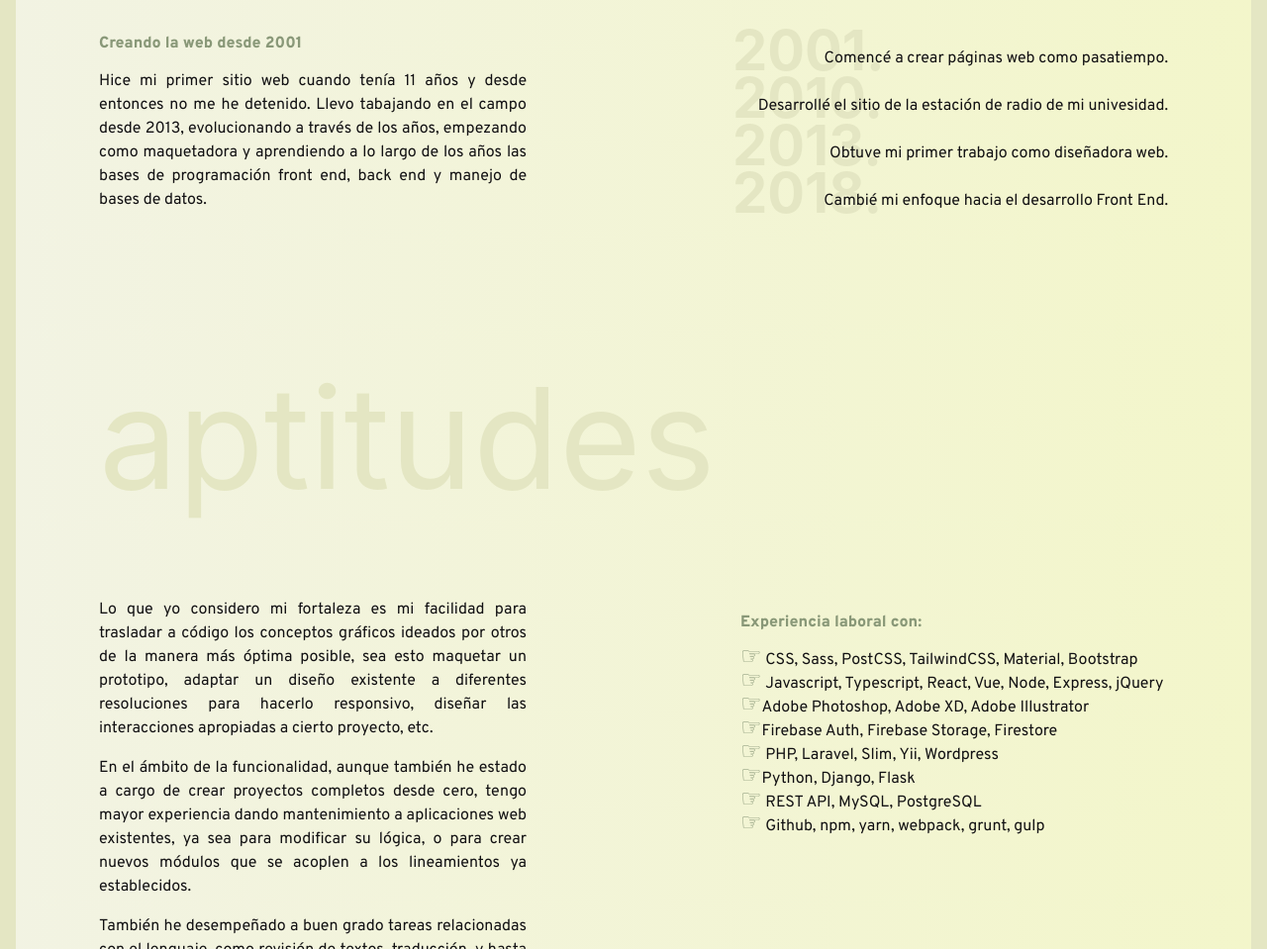
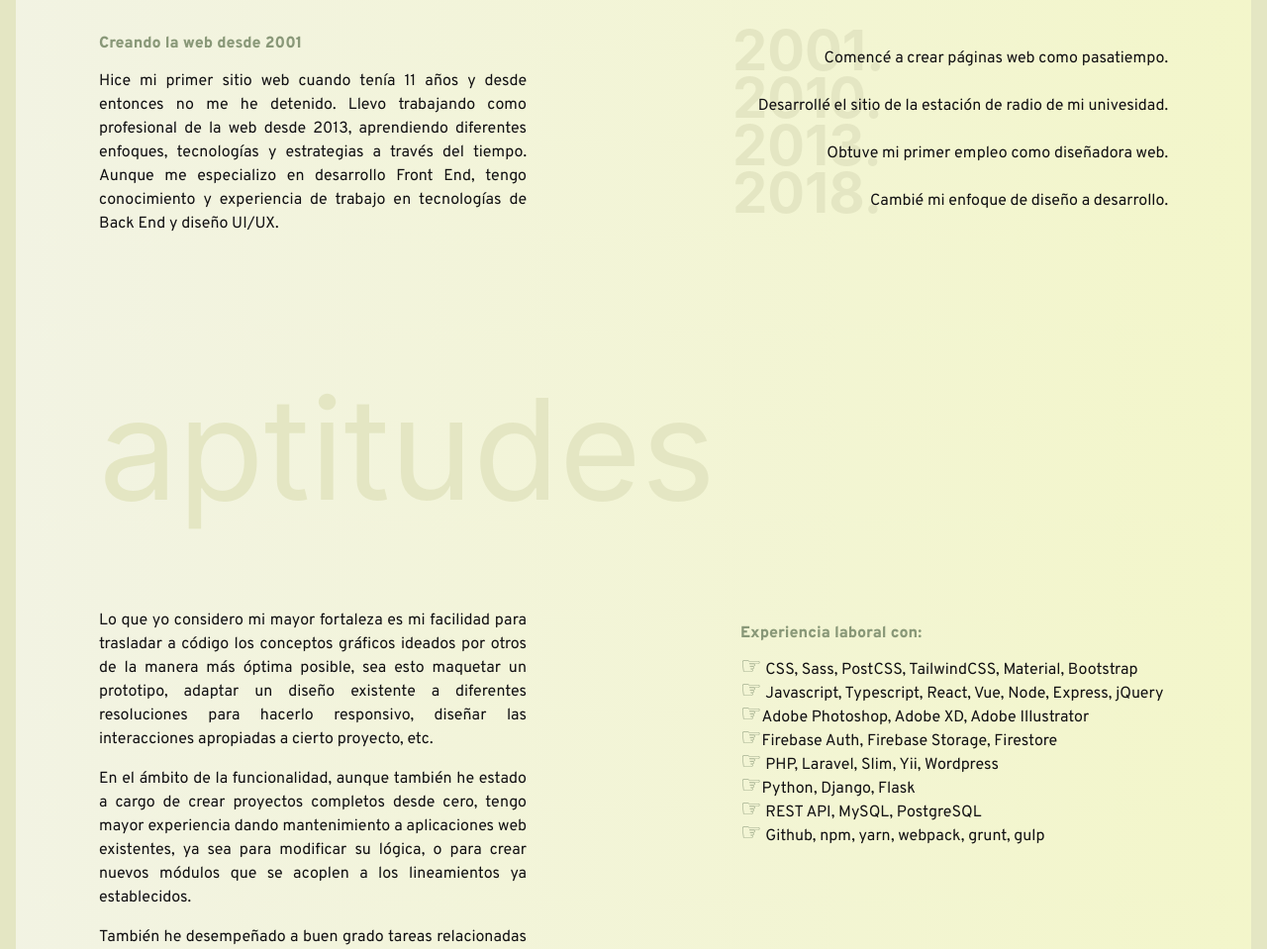
Before and after one commit to andreabibiana/portfolio, a website built with webpack: page src/index.html in a window 1280 px wide. Shown: the part 900-1859 px from the top of the page at 99% size. Built offline with nearby package versions, Linux system fonts and the light colour scheme; a web font is replaced by a local one.

Commit message:
✏️ Corrige textos.

```diff
--- a/src/index.html
+++ b/src/index.html
@@ -32,16 +32,14 @@
       <div class="cols">
         <div>
           <h3>Creando la web desde 2001</h3>
-          <p>Hice mi primer sitio web cuando tenía 11 años y desde entonces no me he detenido. Llevo tabajando en el
-            campo desde 2013, evolucionando a través de los años, empezando como maquetadora y aprendiendo a lo largo de
-            los años las bases de programación front end, back end y manejo de bases de datos.</p>
+          <p>Hice mi primer sitio web cuando tenía 11 años y desde entonces no me he detenido. Llevo trabajando como profesional de la web desde 2013, aprendiendo diferentes enfoques, tecnologías y estrategias a través del tiempo. Aunque me especializo en desarrollo Front End, tengo conocimiento y experiencia de trabajo en tecnologías de Back End y diseño UI/UX.</p>
         </div>
         <div class="profile-timeline">
           <ol>
             <li><b>2001.</b> Comencé a crear páginas web como pasatiempo.</li>
             <li><b>2010.</b> Desarrollé el sitio de la estación de radio de mi univesidad.</li>
-            <li><b>2013.</b> Obtuve mi primer trabajo como diseñadora web.</li>
-            <li><b>2018.</b> Cambié mi enfoque hacia el desarrollo Front End.</li>
+            <li><b>2013.</b> Obtuve mi primer empleo como diseñadora web.</li>
+            <li><b>2018.</b> Cambié mi enfoque de diseño a desarrollo.</li>
           </ol>
         </div>
       </div>
@@ -50,7 +48,7 @@
       <div class="cols">
         <div>
           <p>
-            Lo que yo considero mi fortaleza es mi facilidad para trasladar a código los conceptos gráficos ideados por otros de la manera más óptima posible, sea esto maquetar un prototipo, adaptar un diseño existente a diferentes resoluciones para hacerlo responsivo, diseñar las interacciones apropiadas a cierto proyecto, etc.
+            Lo que yo considero mi mayor fortaleza es mi facilidad para trasladar a código los conceptos gráficos ideados por otros de la manera más óptima posible, sea esto maquetar un prototipo, adaptar un diseño existente a diferentes resoluciones para hacerlo responsivo, diseñar las interacciones apropiadas a cierto proyecto, etc.
           </p>
           <p>
             En el ámbito de la funcionalidad, aunque también he estado a cargo de crear proyectos completos desde cero, tengo mayor experiencia dando mantenimiento a aplicaciones web existentes, ya sea para modificar su lógica, o para crear nuevos módulos que se acoplen a los lineamientos ya establecidos.
```
Also changed, not shown: src/articles/keane.html (+1 -1 lines), src/articles/lscr.html (+2 -2 lines), src/works.html (+1 -1 lines).
